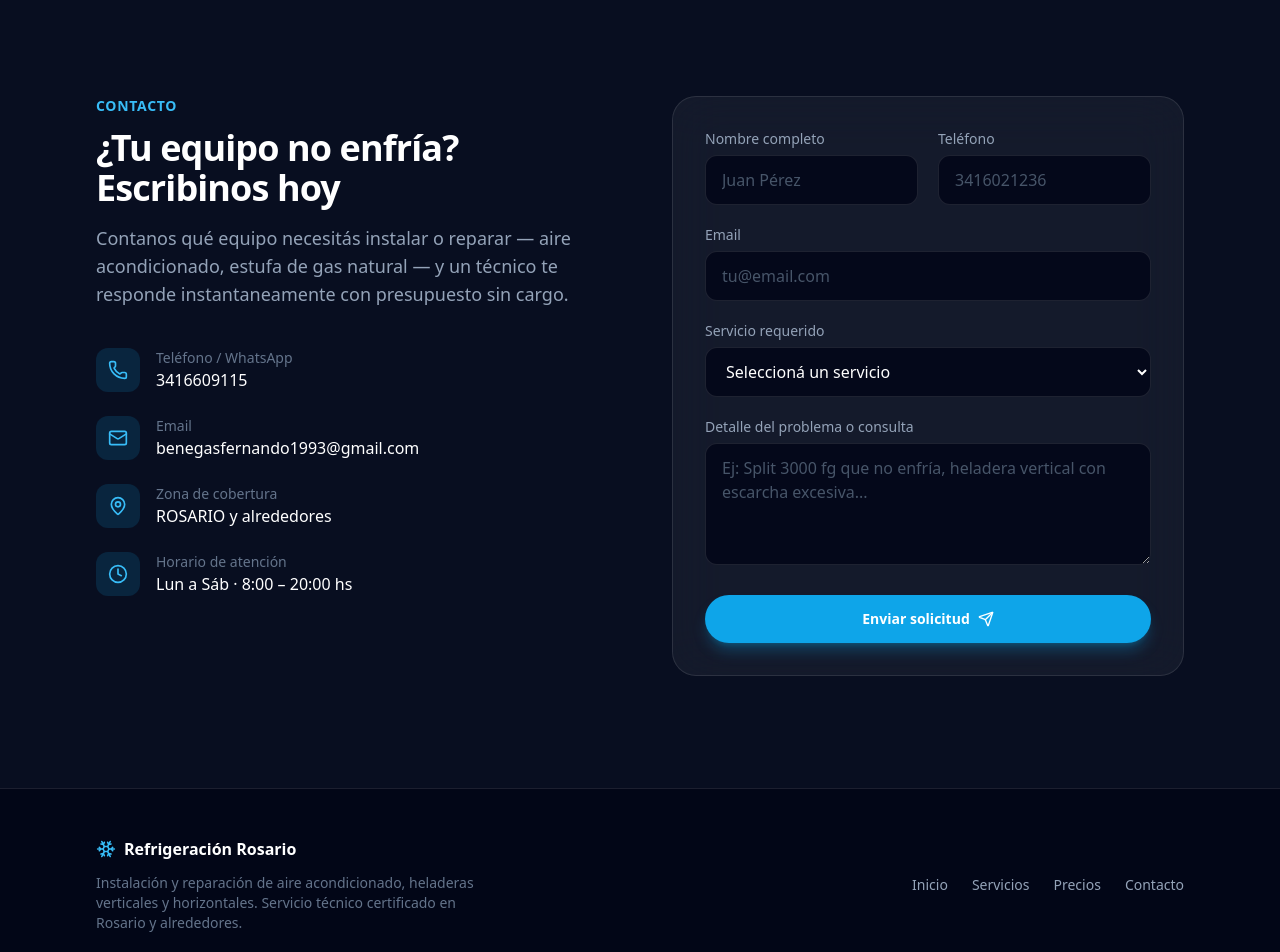
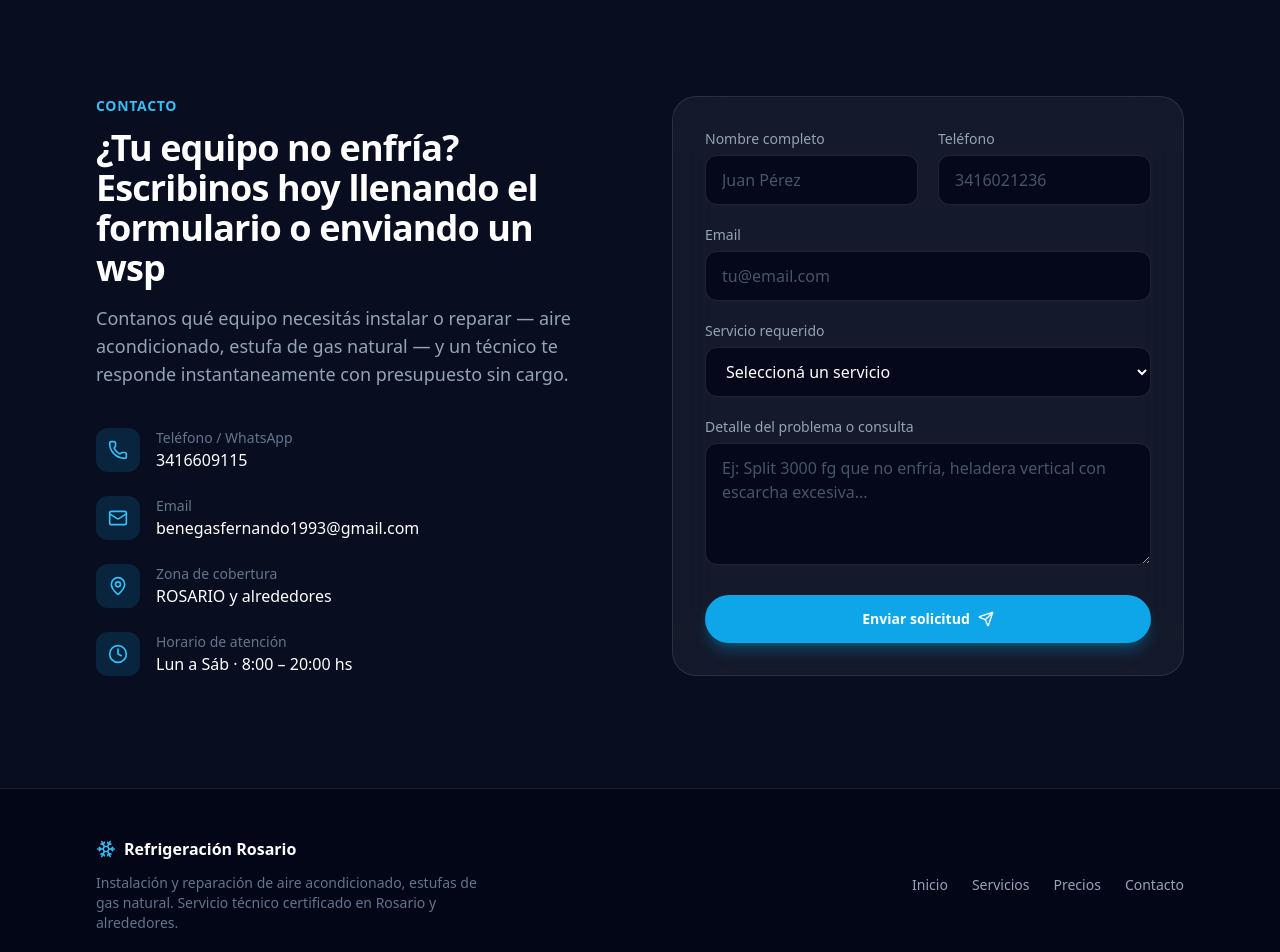
Before and after one commit to fernandobenegas/proyectorCursor, a Next.js app: page / in a window 1280 px wide. Shown: the part 3340-4292 px from the top of the page. Built offline with nearby package versions, Linux system fonts and the light colour scheme.

Commit message:
cambio en interfaz

```diff
--- a/components/contact.tsx
+++ b/components/contact.tsx
@@ -84,7 +84,7 @@ export default function Contact() {
               Contacto
             </p>
             <h2 className="mt-3 text-3xl font-bold tracking-tight text-white sm:text-4xl">
-              ¿Tu equipo no enfría? Escribinos hoy
+              ¿Tu equipo no enfría? Escribinos hoy llenando el formulario o enviando un wsp
             </h2>
             <p className="mt-4 text-lg text-slate-400">
               Contanos qué equipo necesitás instalar o reparar — aire
--- a/components/footer.tsx
+++ b/components/footer.tsx
@@ -18,8 +18,8 @@ export default function Footer() {
               Refrigeración Rosario
             </a>
             <p className="mt-2 max-w-sm text-sm text-slate-500">
-              Instalación y reparación de aire acondicionado, heladeras verticales
-              y horizontales. Servicio técnico certificado en Rosario y alrededores.
+              Instalación y reparación de aire acondicionado, estufas de gas natural.
+               Servicio técnico certificado en Rosario y alrededores.
             </p>
           </div>
 
@@ -37,7 +37,7 @@ export default function Footer() {
         </div>
 
         <div className="mt-10 border-t border-white/10 pt-8 text-center text-sm text-slate-500">
-          © {new Date().getFullYear()}Desarrollado por  Digital Environment. Todos los derechos reservados.
+          © {new Date().getFullYear()} Desarrollado por  Digital Environment. Todos los derechos reservados.
           · Refrigeración · Climatización · Heladeras comerciales
         </div>
       </div>
```
